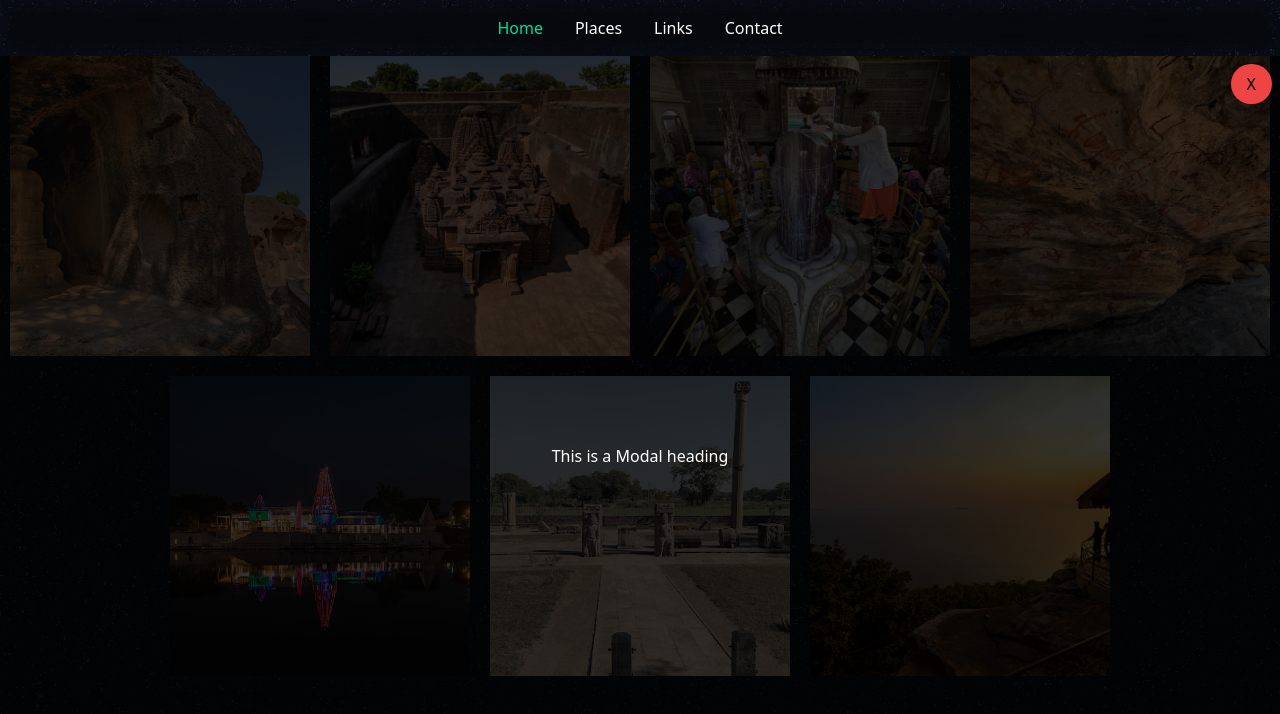
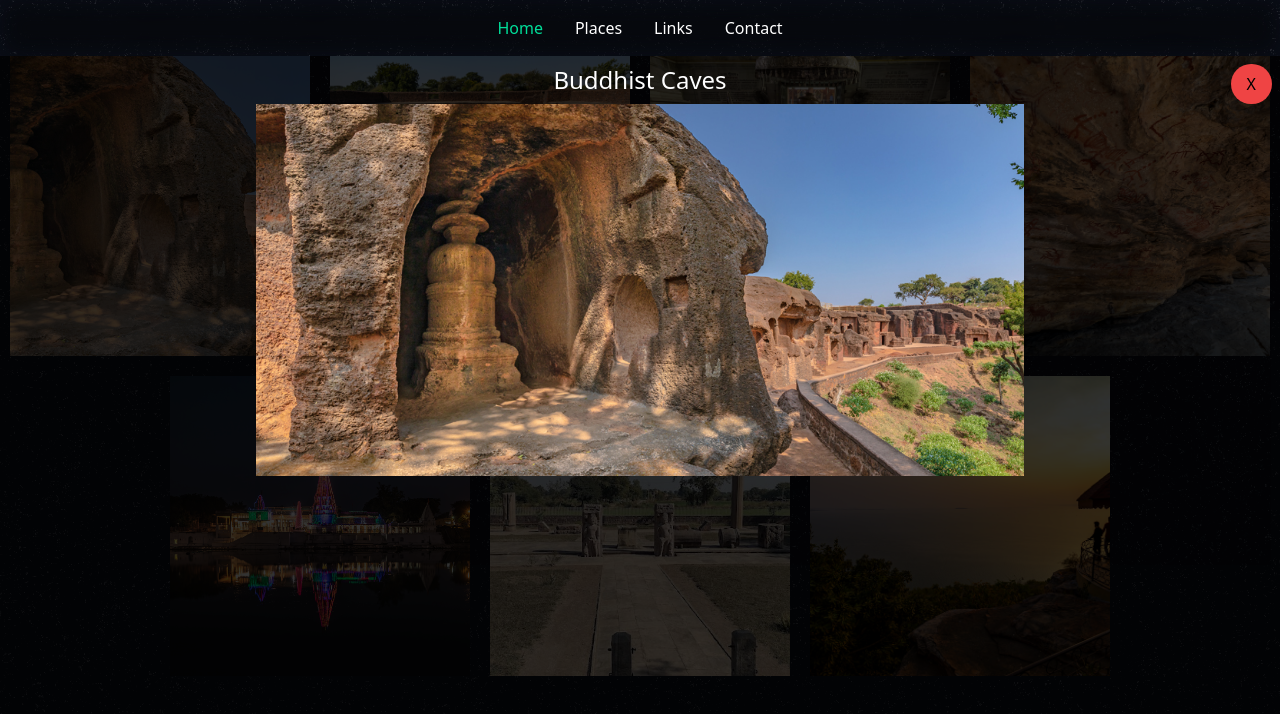
Before and after one commit to hsemo/mandsaur, a React (Vite) app: page /places in a window 1280 px wide. Both pictures are taken after a click on the picture 160 px from the left and 206 px from the top of the page. Shown: the top 714 px of the page. Built offline with nearby package versions, Linux system fonts and the light colour scheme.

Commit message:
places done.

```diff
--- a/src/components/Navbar.tsx
+++ b/src/components/Navbar.tsx
@@ -35,7 +35,7 @@ const Navbar = () => {
   */
 
   return (
-    <div className='backdrop-blur-md backdrop-brightness-50 flex justify-end md:justify-center items-center h-14 max-w-full mx-auto px-4 text-white sticky top-0 z-50'>
+    <div className='backdrop-blur-md backdrop-brightness-50 flex justify-end md:justify-center items-center h-14 max-w-full mx-auto px-4 text-white sticky top-0 z-10'>
 
       {/* Desktop Navigation */}
       <ul className='hidden md:flex'>
--- a/src/pages/Places.tsx
+++ b/src/pages/Places.tsx
@@ -31,16 +31,25 @@ const places = [
   }
 ];
 
-function Modal({showModal, toggleModal}:{showModal: boolean, toggleModal: any}){
+function Modal({showModal, toggleModal, img, title}:{showModal: boolean, toggleModal: any, img: string | undefined, title: string}){
   return(
-    <div className={(showModal ? '' : 'hidden ') + "fixed h-screen w-screen flex flex-wrap flex-col justify-center items-center bg-black/[.8] z-50"}>
+    <div className={(showModal ? '' : 'hidden ') + "fixed h-screen w-screen flex flex-wrap flex-col justify-start items-center bg-black/[.8] z-50 overflow-auto"}>
       <button
         className="absolute top-0 right-0 m-2 px-4 py-2 bg-red-500 text-black rounded-full hover:bg-red-700 hover:text-white"
         onClick={toggleModal}
       >
         X
       </button>
-      <h1>This is a Modal heading</h1>
+
+      <h1 className="animate-zoom text-2xl my-2">
+        {title}
+      </h1>
+
+      <img
+        className="object-cover w-[60%] animate-zoom"
+        src={img}
+        alt={img?.split('.')[0]}
+      />
     </div>
   );
 }
@@ -68,22 +77,33 @@ function Place({title, desc, img, toggleModal}:{title: string, desc: string, img
 
 export default function Places(){
   const [showModal, setShowModal] = useState(false);
+  const [currentModalImage, setCurrentModalImage] = useState(-1);
 
-  const toggleModal = () => setShowModal(!showModal);
+  const toggleModal = (imgIndex: number = -1) => {
+    setShowModal(!showModal);
+    // if(currentModalImage >= 0){
+    //   setCurrentModalImage(-1);
+    // } else {
+    //   setCurrentModalImage(imgIndex);
+    // }
+    setCurrentModalImage(imgIndex);
+  }
 
   return (
     <div
       className="flex flex-wrap justify-center gap-5 m-auto"
     >
       {
-        places.map(({title, image}) => {
-          return <Place title={title} img={image} desc="" toggleModal={toggleModal} />;
+        places.map(({title, image}, i: number) => {
+          return <Place title={title} img={image} desc="" toggleModal={() => toggleModal(i)} />;
       })
       }
 
       <Modal
         showModal={showModal}
         toggleModal={toggleModal}
+        img={places[currentModalImage]?.image}
+        title={places[currentModalImage]?.title}
       />
     </div>
   );
--- a/tailwind.config.js
+++ b/tailwind.config.js
@@ -1,3 +1,5 @@
+import { transform } from 'typescript';
+
 /** @type {import('tailwindcss').Config} */
 export default {
   content: [
@@ -5,7 +7,17 @@ export default {
     "./src/**/*.{js,jsx,ts,tsx}",
   ],
   theme: {
-    extend: {},
+    extend: {
+      keyframes: {
+        zoom: {
+          from: { transform: "scale(0)"},
+          to: { transform: "scale(1)"}
+        }
+      },
+      animation: {
+        zoom: "zoom 0.6s"
+      }
+    },
   },
   plugins: [],
 }
```
